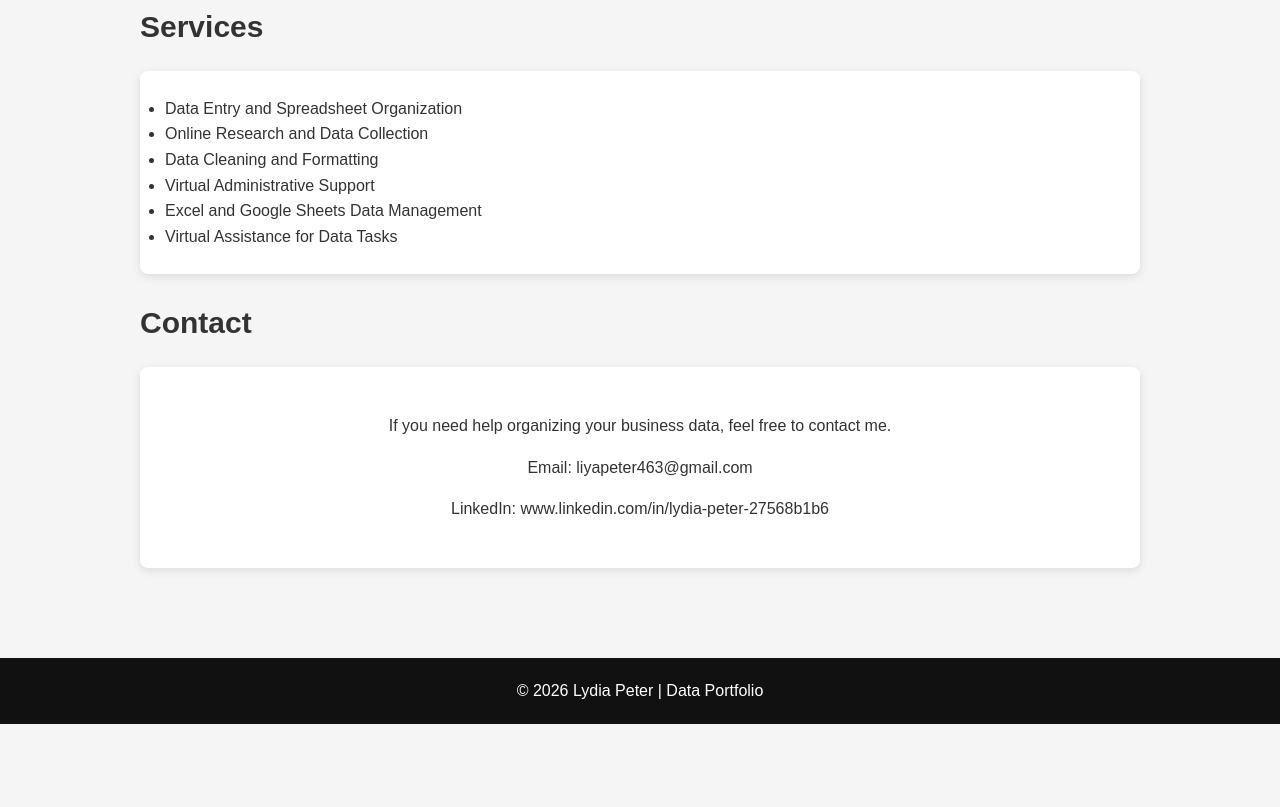
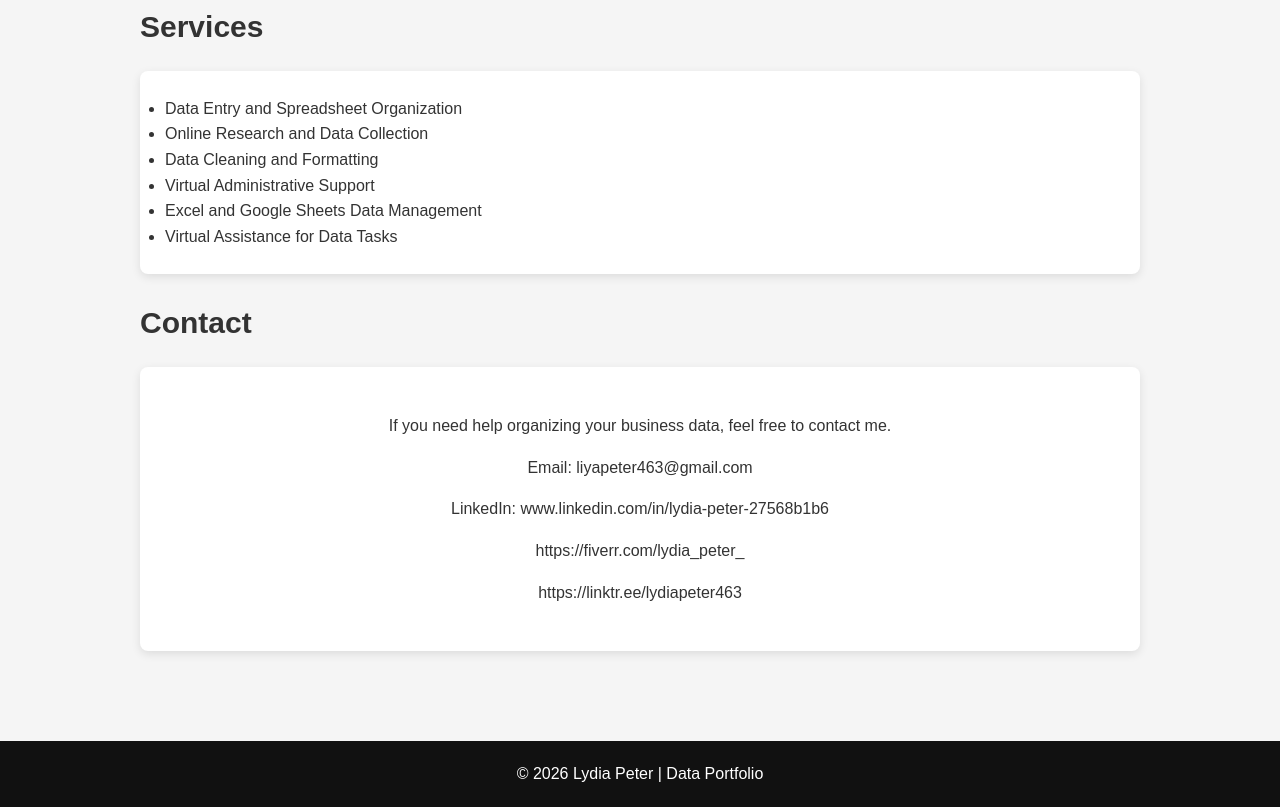
Before and after one commit to lydiapeter463/lydiapeter463.github.io, a plain HTML site: page index.html in a window 1280 px wide. Shown: the part 1259-2066 px from the top of the page. Before the commit the page ends 1983 px from the top, so only its background shows below. Drawn offline with Linux system fonts and the light colour scheme.

Commit message:
Update index.html

```diff
--- a/index.html
+++ b/index.html
@@ -211,6 +211,9 @@ and structure business information into usable datasets.
 
 <p>LinkedIn: www.linkedin.com/in/lydia-peter-27568b1b6</p>
 
+<p>https://fiverr.com/lydia_peter_</p>
+
+<p>https://linktr.ee/lydiapeter463</p>
 </div>
 
 </div>
```
